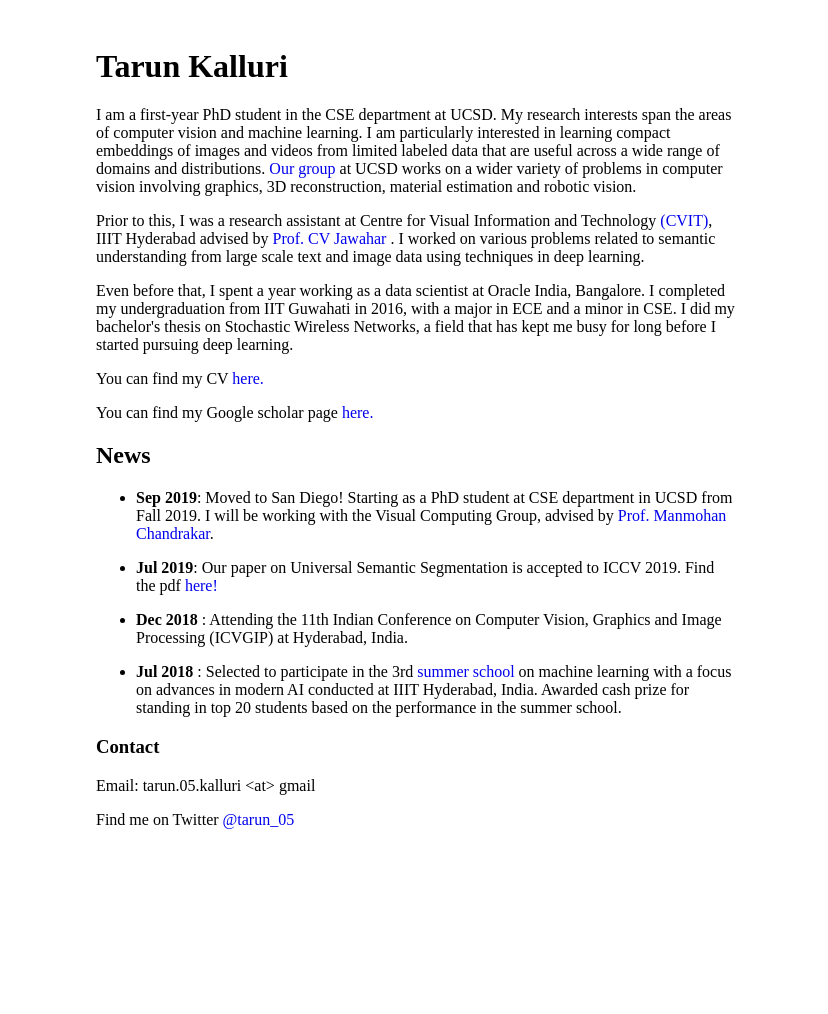
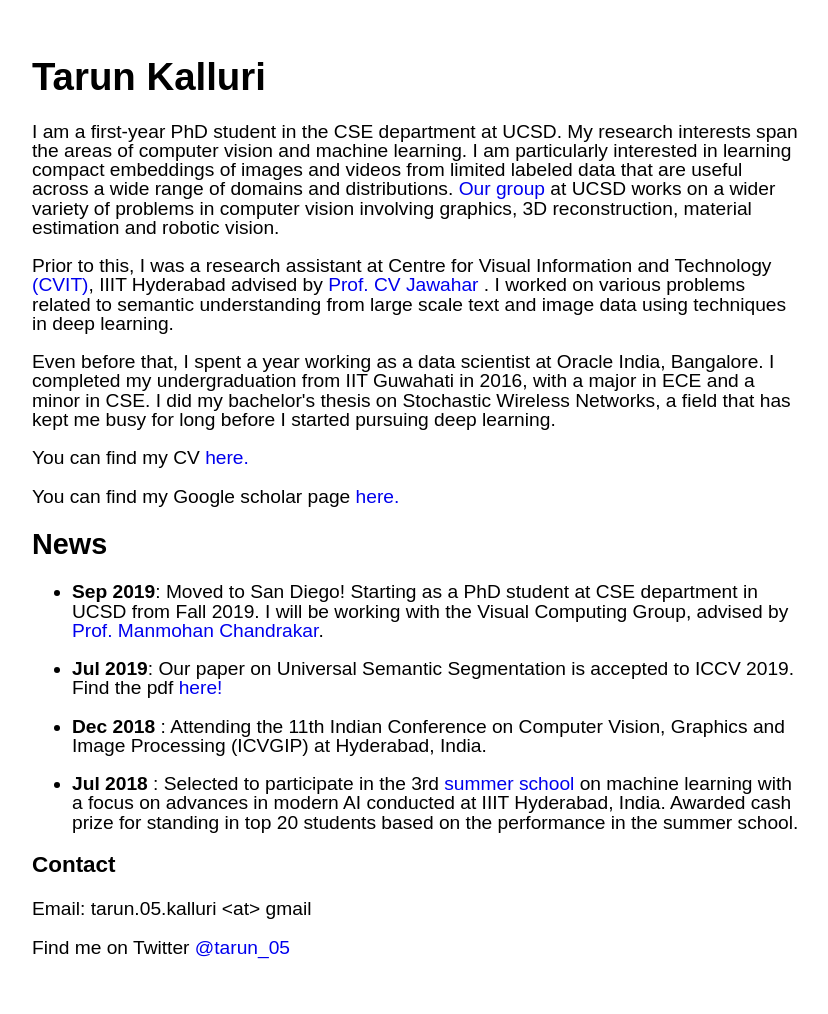
Before and after one commit to tarun005/tarun005.github.io, a Jekyll site: the page index.html, which Jekyll copies as it is, in a window 1280 px wide. Shown: the whole page, without its empty margins (224-1052 px from the left). Built offline with Jekyll 4.4.1, drawn with Linux system fonts in a browser that asks for light colours; before the commit the page ends 900 px from its top, so only the background shows below that.

Commit message:
Changed Font

```diff
--- a/index.html
+++ b/index.html
@@ -8,7 +8,7 @@
 	body{
 		margin: 3em auto;
 		max-width: 40em;
-		font: 1.5 Arial;
+		font: 1.2em/1 Arial;
 
 	}
 
```
